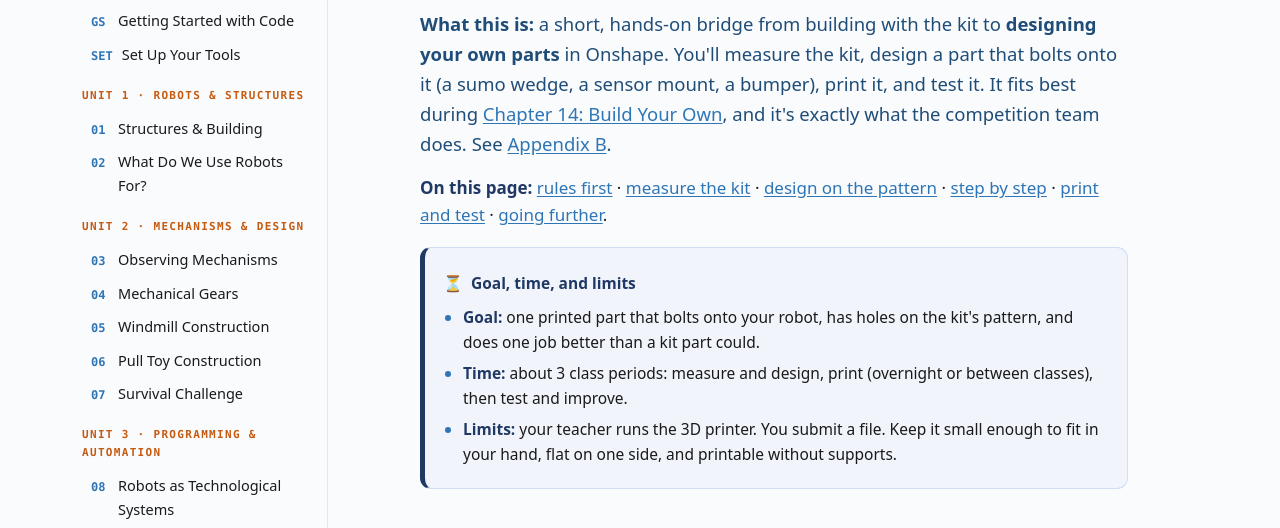
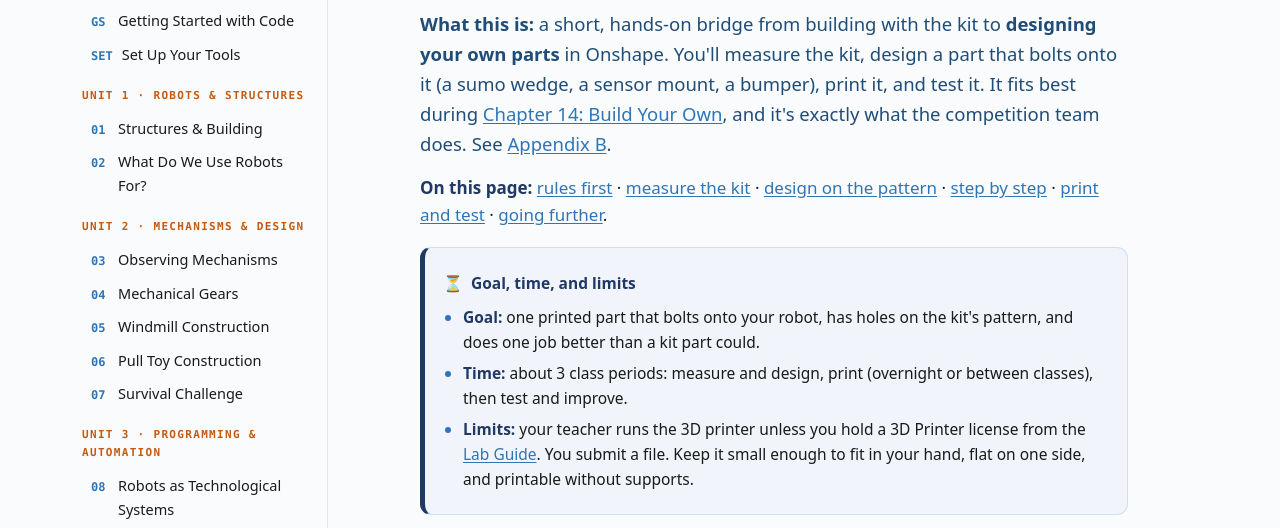
Before and after one commit to spartandesign/build-and-code, a plain HTML site: page docs/appendix-c-cad-robot-part.html in a window 1280 px wide. Shown: the part 192-720 px from the top of the page. Drawn offline with Linux system fonts and the light colour scheme.

Commit message:
Update appendix-c-cad-robot-part.html

```diff
--- a/docs/appendix-c-cad-robot-part.html
+++ b/docs/appendix-c-cad-robot-part.html
@@ -45,7 +45,7 @@
         <ul>
           <li><strong>Goal:</strong> one printed part that bolts onto your robot, has holes on the kit's pattern, and does one job better than a kit part could.</li>
           <li><strong>Time:</strong> about 3 class periods: measure and design, print (overnight or between classes), then test and improve.</li>
-          <li><strong>Limits:</strong> your teacher runs the 3D printer. You submit a file. Keep it small enough to fit in your hand, flat on one side, and printable without supports.</li>
+          <li><strong>Limits:</strong> your teacher runs the 3D printer unless you hold a 3D Printer license from the <a href="https://spartandesign.github.io/model-and-make/lab-printers.html" target="_blank" rel="noopener">Lab Guide</a>. You submit a file. Keep it small enough to fit in your hand, flat on one side, and printable without supports.</li>
         </ul>
       </div>
 
@@ -127,6 +127,7 @@
       <h2 id="next">Going further</h2>
       <ul>
         <li><strong>Taking Competitive Robotics?</strong> Period 2 uses the <a href="https://spartandesign.github.io/robot-cad/" target="_blank" rel="noopener">Robot CAD book</a>, which picks up right here: the V5 parts library, gear ratios, four-bar lifts, and competition subsystems.</li>
+        <li><strong>Curious how the printer works?</strong> The shared <a href="https://spartandesign.github.io/model-and-make/lab.html" target="_blank" rel="noopener">Lab Guide</a> explains every machine in our lab: the parts, the software, common problems, and safety.</li>
         <li><strong>Taking Model &amp; Make?</strong> It teaches Onshape from the ground up, with 3D printing and laser cutting. See <a href="https://spartandesign.github.io/model-and-make/" target="_blank" rel="noopener">Model &amp; Make</a>.</li>
       </ul>
 
```
